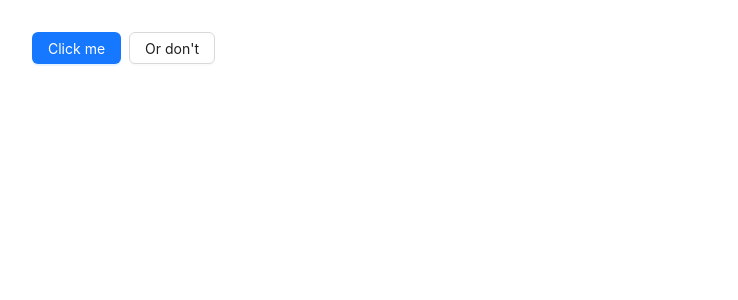
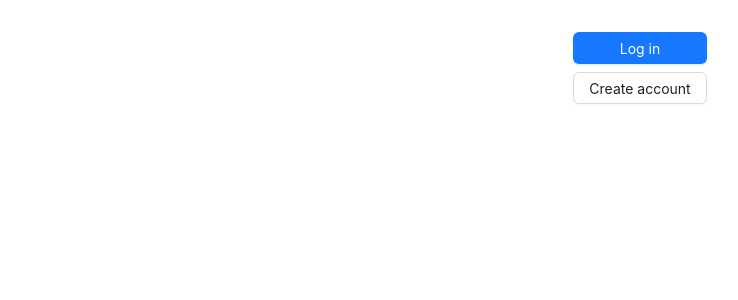
Before and after one commit to cst438-team13/cpa, a React app: page / in a window 1280 px wide. Shown: the top 300 px of the page, without its empty margins (0-738 px from the left). Built offline with nearby package versions, Linux system fonts and the light colour scheme; the HTML template or start-up script is replaced by a standard one.

Commit message:
Add more skeleton code (#5)

```diff
--- a/package.json
+++ b/package.json
@@ -26,6 +26,7 @@
     "prettier": "3.2.5",
     "react": "18.2.0",
     "react-dom": "18.2.0",
-    "react-fetch-hook": "1.9.5"
+    "react-fetch-hook": "1.9.5",
+    "styled-components": "6.1.8"
   }
 }
--- a/src/client/client.tsx
+++ b/src/client/client.tsx
@@ -1,7 +1,7 @@
 import React, { StrictMode } from "react";
 import ReactDOMClient from "react-dom/client";
 import nullthrows from "nullthrows";
-import { App } from "./components/App";
+import { LandingPage } from "./pages/LandingPage";
 
 function main() {
   const domRoot = document.getElementById("root");
@@ -9,7 +9,7 @@ function main() {
 
   reactRoot.render(
     <StrictMode>
-      <App />
+      <LandingPage />
     </StrictMode>
   );
 }
--- a/src/client/components/App.tsx
+++ /dev/null
@@ -1,11 +0,0 @@
-import React from "react";
-import { Button } from "antd";
-
-export function App() {
-  return (
-    <div style={{ padding: 24, gap: 8, display: "flex" }}>
-      <Button type="primary">Click me</Button>
-      <Button>Or don't</Button>
-    </div>
-  );
-}
--- /dev/null
+++ b/src/client/components/LoginButton.tsx
@@ -0,0 +1,6 @@
+import React from "react";
+import { Button } from "antd";
+
+export function LoginButton() {
+  return <Button type="primary">Log in</Button>;
+}
--- /dev/null
+++ b/src/client/components/RegisterButton.tsx
@@ -0,0 +1,6 @@
+import React from "react";
+import { Button } from "antd";
+
+export function RegisterButton() {
+  return <Button>Create account</Button>;
+}
--- /dev/null
+++ b/src/client/pages/LandingPage.tsx
@@ -0,0 +1,29 @@
+import React from "react";
+import { LoginButton } from "../components/LoginButton";
+import { RegisterButton } from "../components/RegisterButton";
+
+export function LandingPage() {
+  return (
+    <div
+      style={{
+        display: "flex",
+        alignItems: "center",
+        justifyContent: "center",
+        width: "100%",
+        height: "100%",
+      }}
+    >
+      <div
+        style={{
+          padding: 24,
+          display: "flex",
+          flexDirection: "column",
+          gap: 8,
+        }}
+      >
+        <LoginButton />
+        <RegisterButton />
+      </div>
+    </div>
+  );
+}
```
Also changed, not shown: 1 other file (tests, documents, lock files or other folders).
